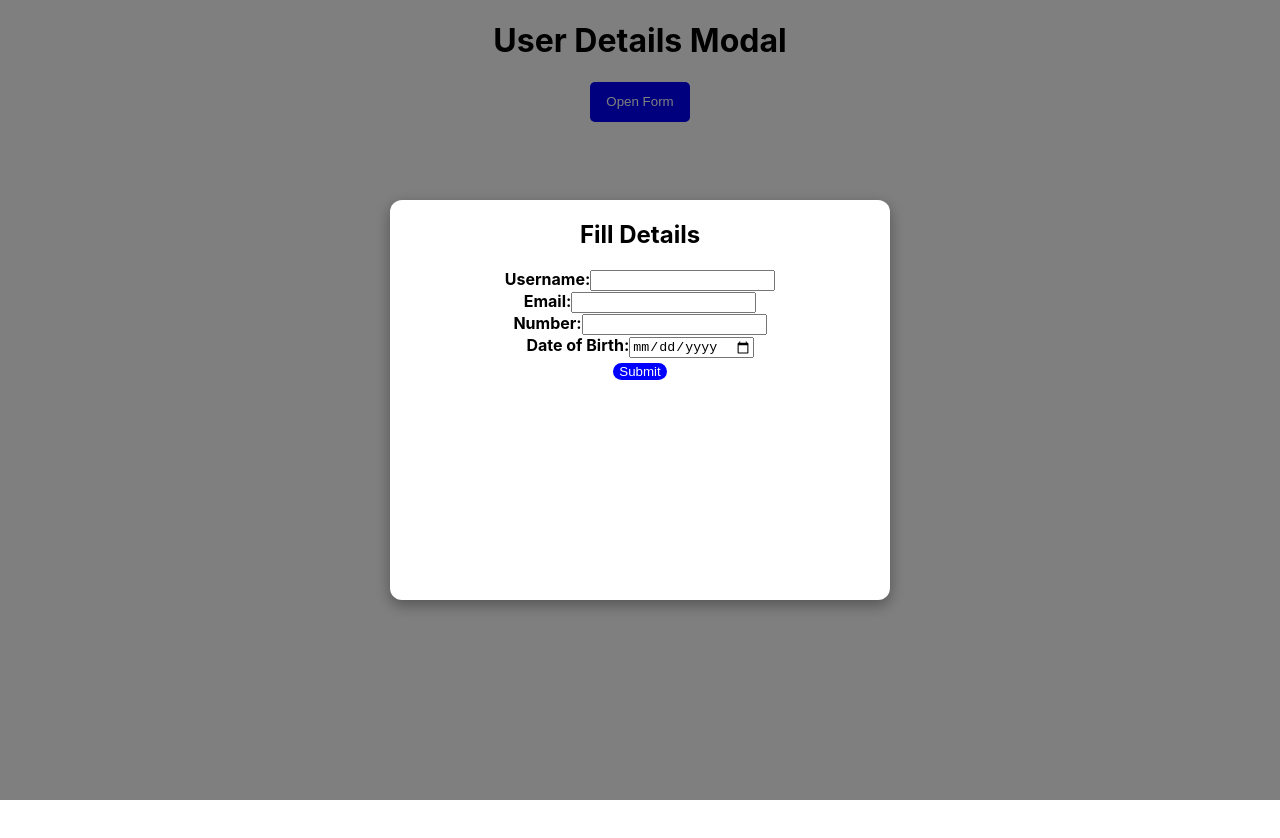
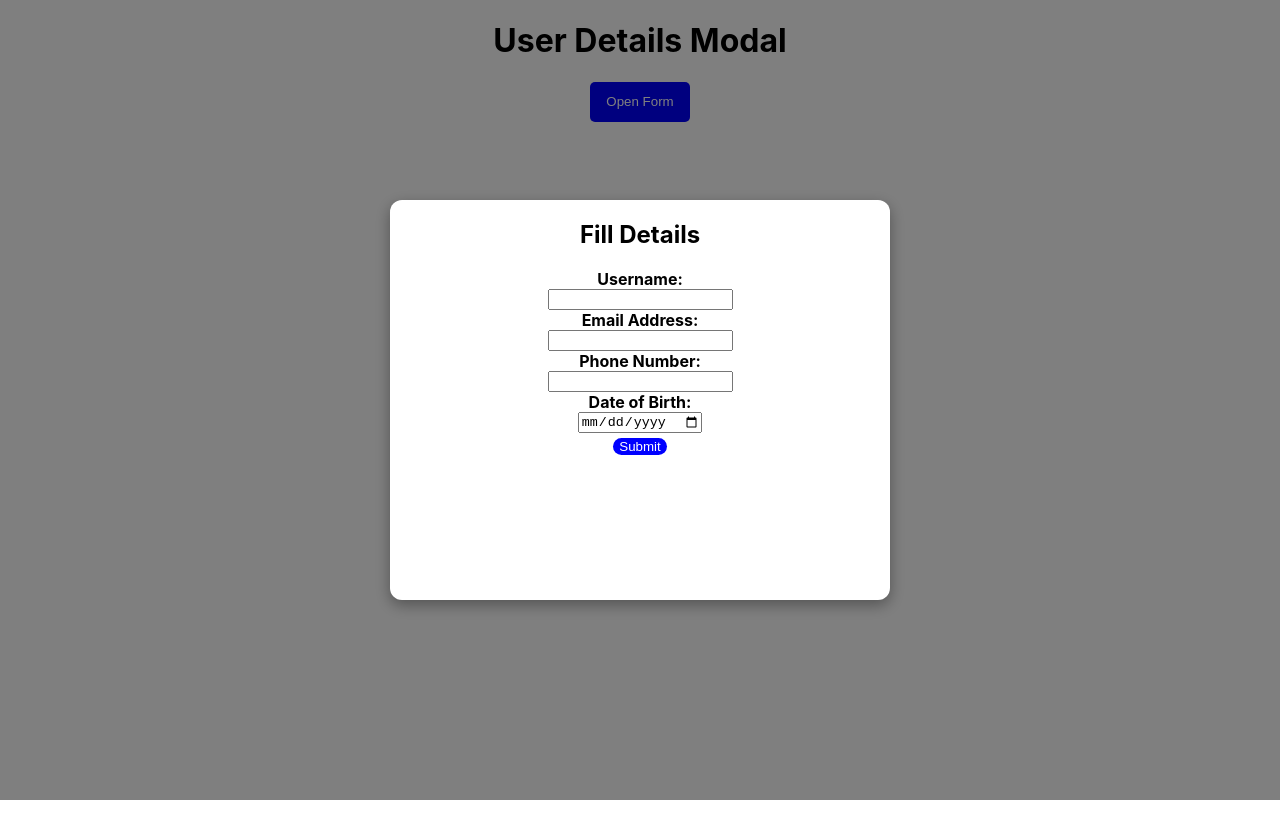
Before and after one commit to deepT18/Xmodal, a React (Create React App) app: page / in a window 1280 px wide. Both pictures are taken after a click on the button "Open Form". Shown: the top 838 px of the page. Built offline with nearby package versions, Linux system fonts and the light colour scheme.

Commit message:
Commiting

```diff
--- a/src/components/Form.jsx
+++ b/src/components/Form.jsx
@@ -146,22 +146,22 @@ export default function Form({ handleClose }) {
       }}>
         <form onSubmit={validationChecks}>
           <h2>Fill Details</h2>
-          <div className="userName">
+          <>
             <label htmlFor="username"><strong>Username:</strong></label>
             <input id="username" onChange={(e) => setFormData({ ...formData, name: e.target.value })} value={formData.name} name="username" />
-          </div>
-          <div className="email">
-            <label htmlFor="email"><strong>Email:</strong></label>
+          </>
+          <>
+            <label htmlFor="email"><strong>Email Address:</strong></label>
             <input id="email" onChange={(e) => setFormData({ ...formData, email: e.target.value })} value={formData.email} name="email" />
-          </div>
-          <div className="phone">
-            <label htmlFor="phone"><strong>Number:</strong></label>
+          </>
+          <>
+            <label htmlFor="phone"><strong>Phone Number:</strong></label>
             <input id="phone" onChange={(e) => setFormData({ ...formData, number: e.target.value })} value={formData.number} name="phone" />
-          </div>
-          <div classname="dob">
+          </>
+          <>
             <label htmlFor="dob"><strong>Date of Birth:</strong></label>
             <input id="dob" onChange={(e) => setFormData({ ...formData, dob: e.target.value })} value={formData.dob} name="dob" type="date" />
-          </div>
+          </>
           <button className="btn" type="submit">Submit</button>
         </form>
       </div>
```
